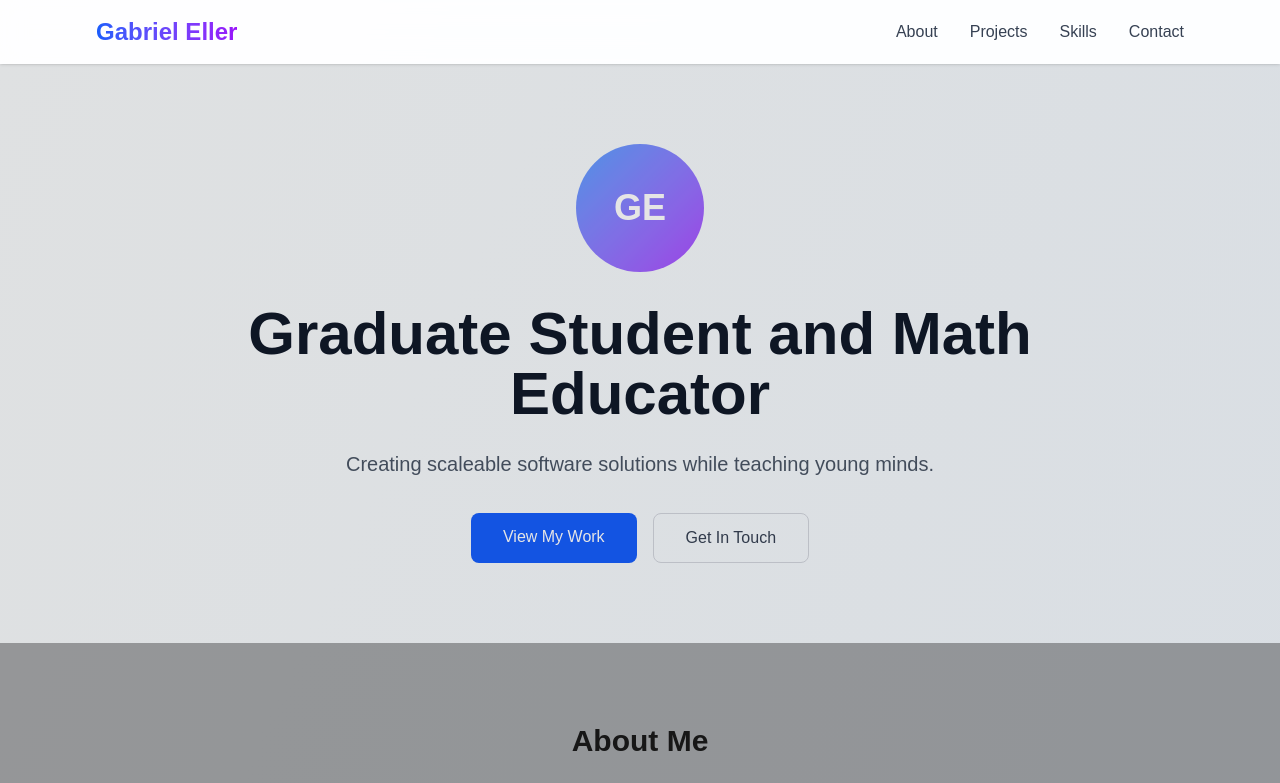
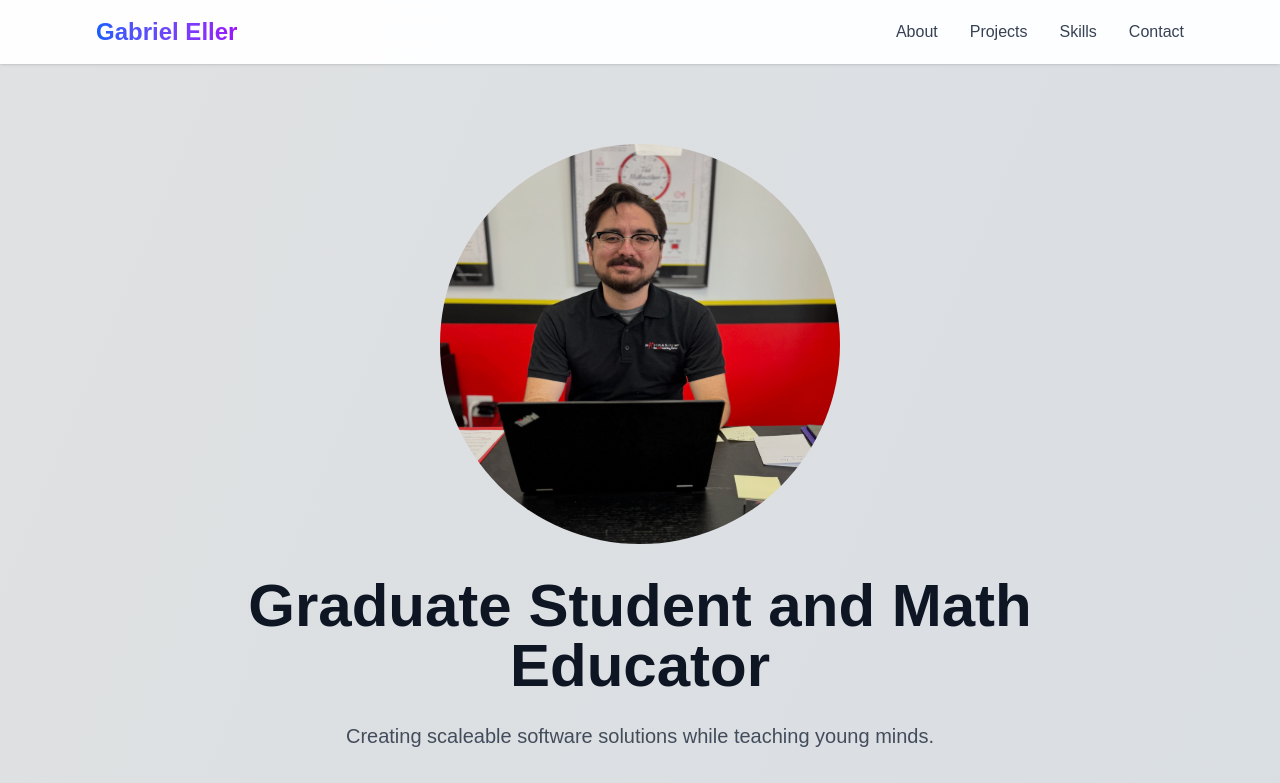
Before and after one commit to ellergabriel/NextJS_Portfolio, a Next.js app: page / in a window 1280 px wide. Shown: the top 783 px of the page. Built offline with nearby package versions, Linux system fonts and the light colour scheme.

Commit message:
added personal pic to website

```diff
--- a/app/page.js
+++ b/app/page.js
@@ -114,9 +114,9 @@ const Portfolio = () => {
         <div className = "absolute inset-0 bg-black/10"></div>
         <div className="max-w-4xl mx-auto text-center">
           <div className="mb-8">
-            <div className="w-32 h-32 mx-auto mb-6 bg-gradient-to-br from-blue-400 to-purple-500 rounded-full flex items-center justify-center text-white text-4xl font-bold">
-              GE
-            </div>
+            <img src = "profile.jpg" className="w-100 h-100 mx-auto mb-6 rounded-full">
+              {/*<img src="profile.jpg" ></img> */}
+            </img>
           </div>
           <h2 className="text-5xl md:text-6xl font-bold text-gray-900 mb-6">
             Graduate Student and Math Educator
```
Also changed, not shown: public/profile.jpg (added).
